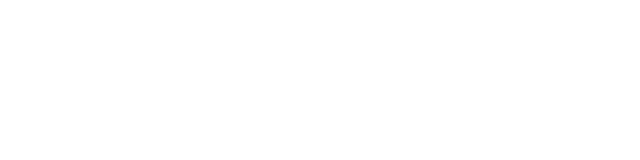
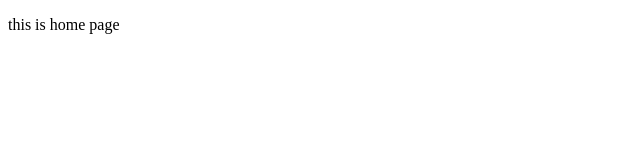
Before and after one commit to NixanV/Econtia-App, a React (Create React App) app in the folder client/: page /home in a window 1280 px wide. Before the commit this address had no page. Shown: the top 160 px of the page, without its empty margins (0-640 px from the left). Built offline with nearby package versions, Linux system fonts and the light colour scheme.

Commit message:
useNavigate added and home routing page after login

```diff
--- a/client/src/App.js
+++ b/client/src/App.js
@@ -1,19 +1,23 @@
-import { Route, Routes } from "react-router-dom";
+import { Route, Routes, useNavigate } from "react-router-dom";
 import { Login } from "./components/Login/Login";
 import { AuthContext } from "./contexts/AuthContext";
 import { useState } from "react";
+import {Home} from "./components/Home/Home"
 
 import {login} from "./services/authService"
 
 function App() {
 
   const [auth, setAuth] = useState({});
+  const navigate = useNavigate();
 
   const onLoginSubmit = async (data) => {
     try {
       const res = await login(data);
       console.log(res);
-      setAuth(res)
+      setAuth(res);
+      navigate("/home")
+
     } catch (error) {
       console.log("Problem");
     }
@@ -28,6 +32,7 @@
         <AuthContext.Provider value={contextValues}>
           <Routes>
             <Route path="/" element={<Login />}/>
+            <Route path="/home" element = {<Home />} />
           </Routes>
         </AuthContext.Provider>
 
--- a/client/src/components/Login/Login.js
+++ b/client/src/components/Login/Login.js
@@ -44,7 +44,7 @@
                         onChange={onChangeHandler}
                         //Todo onChange changeHadler
                         />
-                      <input type="submit" className="btn submit" value="Login" />
+                      <input type="submit" className="btn submit" value="Login"  />
                   </div>
               </form>
           </section>
```
